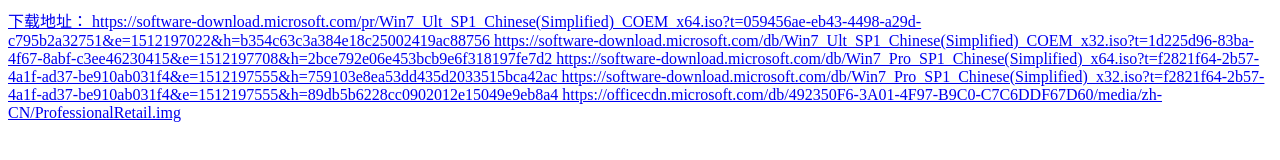
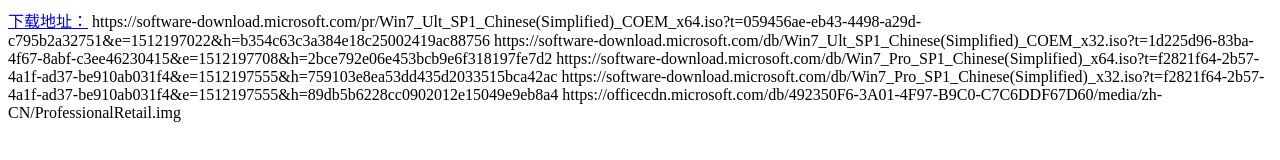
Before and after one commit to zzyidc/zzyidc.github.io, a plain HTML site: page index.html in a window 1280 px wide. Drawn offline with Linux system fonts and the light colour scheme.

Commit message:
Update index.html

```diff
--- a/index.html
+++ b/index.html
@@ -3,13 +3,13 @@
     <title>cs</title>
   </head>
   <body>
-    <a href="ed2k://|file|cn_windows_7_professional_x64_dvd_x15-65791.iso|3341268992|3474800521D169FBF3F5E527CD835156|/">下载地址：
+    <a href="ed2k://|file|cn_windows_7_professional_x64_dvd_x15-65791.iso|3341268992|3474800521D169FBF3F5E527CD835156|/">下载地址：</a>
 
 https://software-download.microsoft.com/pr/Win7_Ult_SP1_Chinese(Simplified)_COEM_x64.iso?t=059456ae-eb43-4498-a29d-c795b2a32751&e=1512197022&h=b354c63c3a384e18c25002419ac88756
 https://software-download.microsoft.com/db/Win7_Ult_SP1_Chinese(Simplified)_COEM_x32.iso?t=1d225d96-83ba-4f67-8abf-c3ee46230415&e=1512197708&h=2bce792e06e453bcb9e6f318197fe7d2
 https://software-download.microsoft.com/db/Win7_Pro_SP1_Chinese(Simplified)_x64.iso?t=f2821f64-2b57-4a1f-ad37-be910ab031f4&e=1512197555&h=759103e8ea53dd435d2033515bca42ac
 https://software-download.microsoft.com/db/Win7_Pro_SP1_Chinese(Simplified)_x32.iso?t=f2821f64-2b57-4a1f-ad37-be910ab031f4&e=1512197555&h=89db5b6228cc0902012e15049e9eb8a4
 
-https://officecdn.microsoft.com/db/492350F6-3A01-4F97-B9C0-C7C6DDF67D60/media/zh-CN/ProfessionalRetail.img</a>
+https://officecdn.microsoft.com/db/492350F6-3A01-4F97-B9C0-C7C6DDF67D60/media/zh-CN/ProfessionalRetail.img
   </body>
 </html>
```
